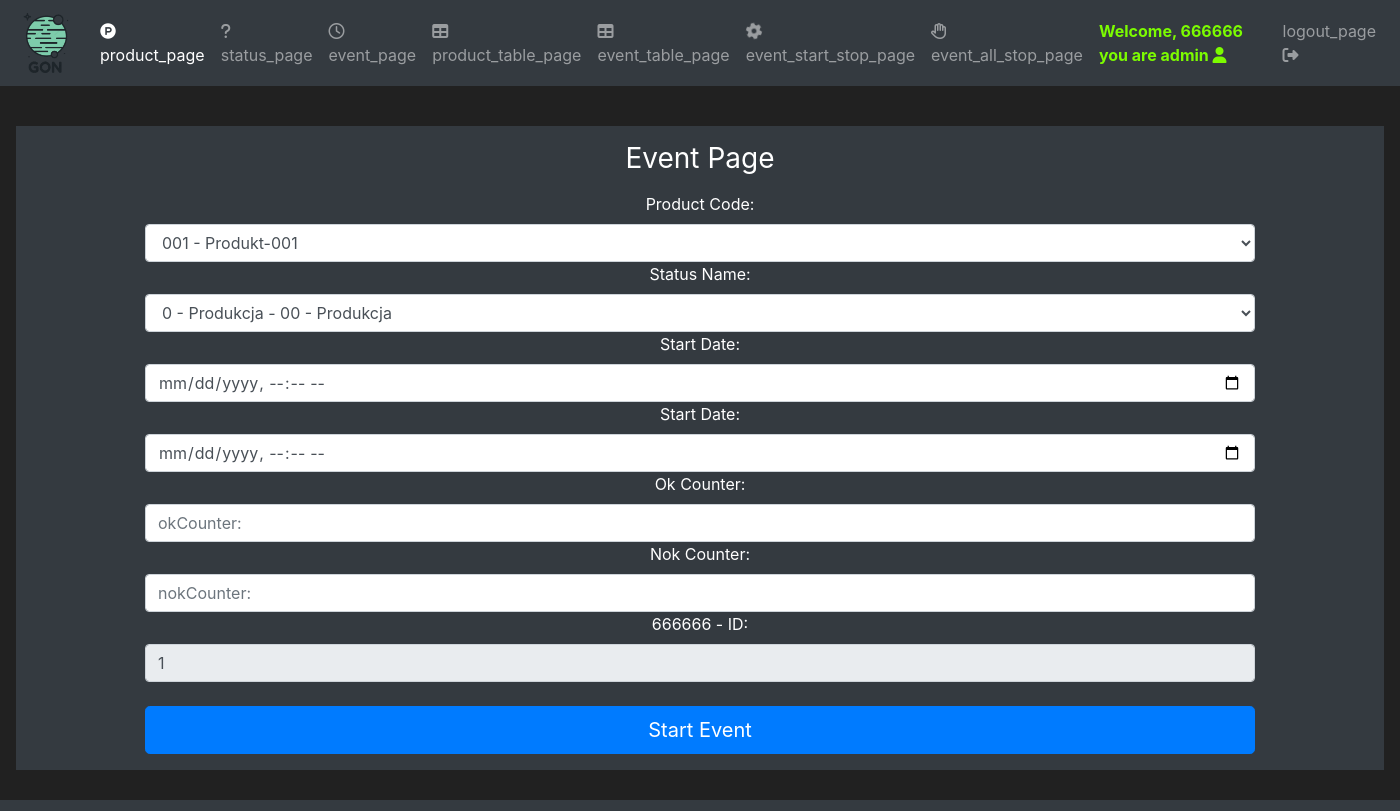
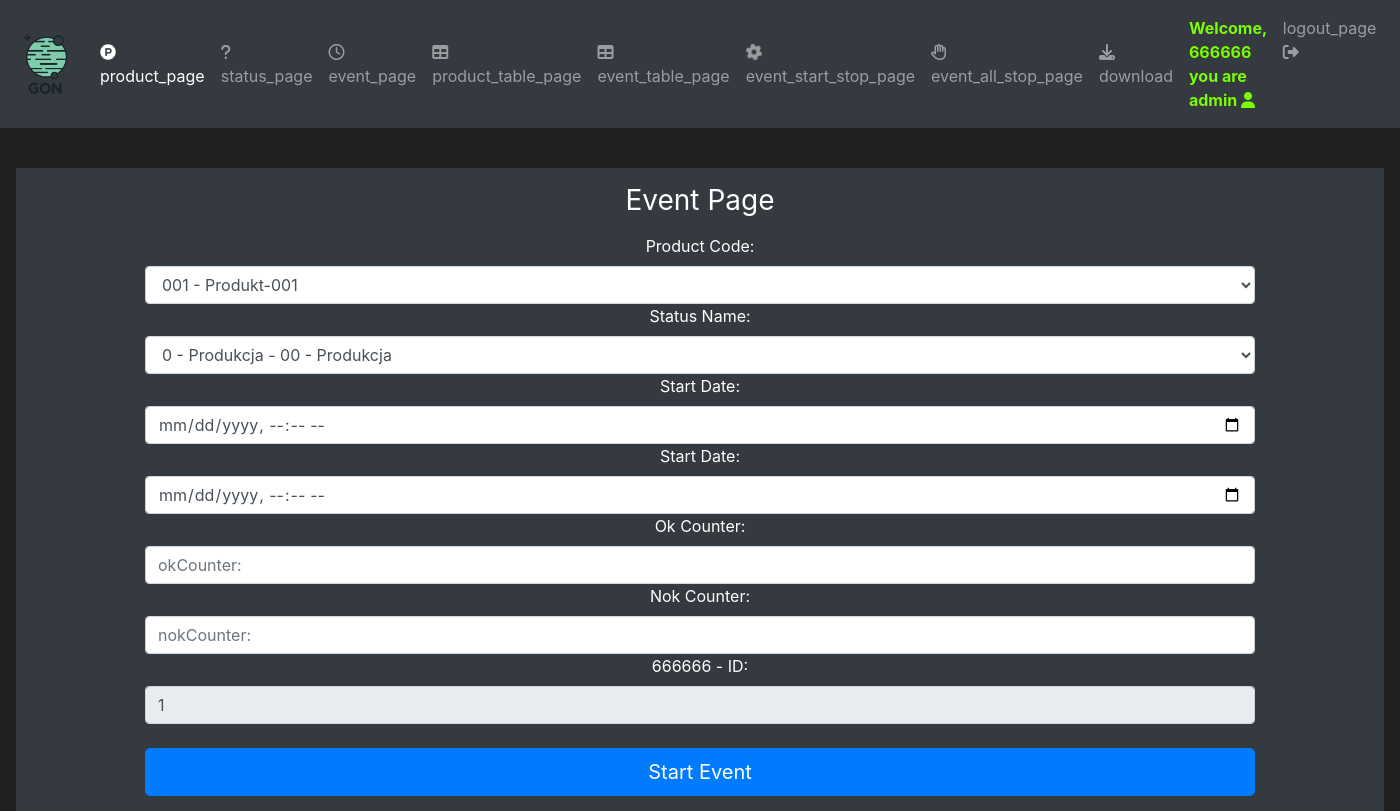
Before and after one commit to gibonson/MeraProd, a Flask app: page /event in a window 1400 px wide. Shown: the top 811 px of the page. Run offline with Flask 2, Linux system fonts and the light colour scheme; a user stored in the database is signed in; data comes from the database, SQL or seed files in the repository; some libraries are stand-ins or nearby versions.

Commit message:
file download

```diff
--- a/mainApp/routes.py
+++ b/mainApp/routes.py
@@ -6,7 +6,7 @@ from mainApp.models.product import Product
 from mainApp.models.event import Event
 from mainApp.models.status import Status
 from flask_login import login_required, logout_user, login_user
-from flask import render_template, request, redirect, url_for, flash
+from flask import render_template, request, redirect, url_for, flash, send_file
 from datetime import datetime, timedelta
 from openpyxl import Workbook
 import string
@@ -308,9 +308,10 @@ def event_table_page():
         ws['I'+str(row_counter)] = resfinalEvent["endDate"]
         ws['J'+str(row_counter)] = resfinalEvent["delta"]
         print(row_counter)
-    output_file_name = "output/raport - " + str(date_now) + ".xls"
+    # output_file_name = "output/raport - " + str(date_now) + ".xls"
+    output_file_name = "output/raport.xls"
     wb.save(output_file_name)
-    flash(f"Export complete! File name: {output_file_name}", category='success')
+    flash(f'Export complete! File name: {output_file_name}', category='success')
 
     return render_template('eventTable.html', finalEventTable=finalEventTable)
 
@@ -329,6 +330,14 @@ def exportExcel():
     wb.save("testfile.xlsx")
     return "ok"
 
+@app.route('/download')
+def download_report_page ():
+    path = "../output/raport.xls"
+    try:
+        flash(f'File download error!', category='danger')
+        return send_file(path, as_attachment=True)
+    except:
+        return render_template('404.html')
 
 @ app.route('/help')
 def help():
@@ -337,6 +346,7 @@ def help():
 
 @ app.errorhandler(404)
 def not_found(e):
+    flash(f'404!', category='danger')
     return render_template('404.html')
 
 
--- a/mainApp/templates/base.html
+++ b/mainApp/templates/base.html
@@ -45,6 +45,10 @@
             <li class="nav-item">
                <a class="nav-link" href="{{url_for('event_all_stop_page')}}"><i class='fa fa-hand-paper-o'></i> event_all_stop_page</a>
             </li>
+            <li class="nav-item">
+               <a class="nav-link" href="{{url_for('download_report_page')}}"><i class="fa fa-download"></i> download</a>
+            </li>
+
          </ul>
          {% if current_user.is_authenticated %}
          <ul class="navbar-nav">
```
Also changed, not shown: 7 other files.
